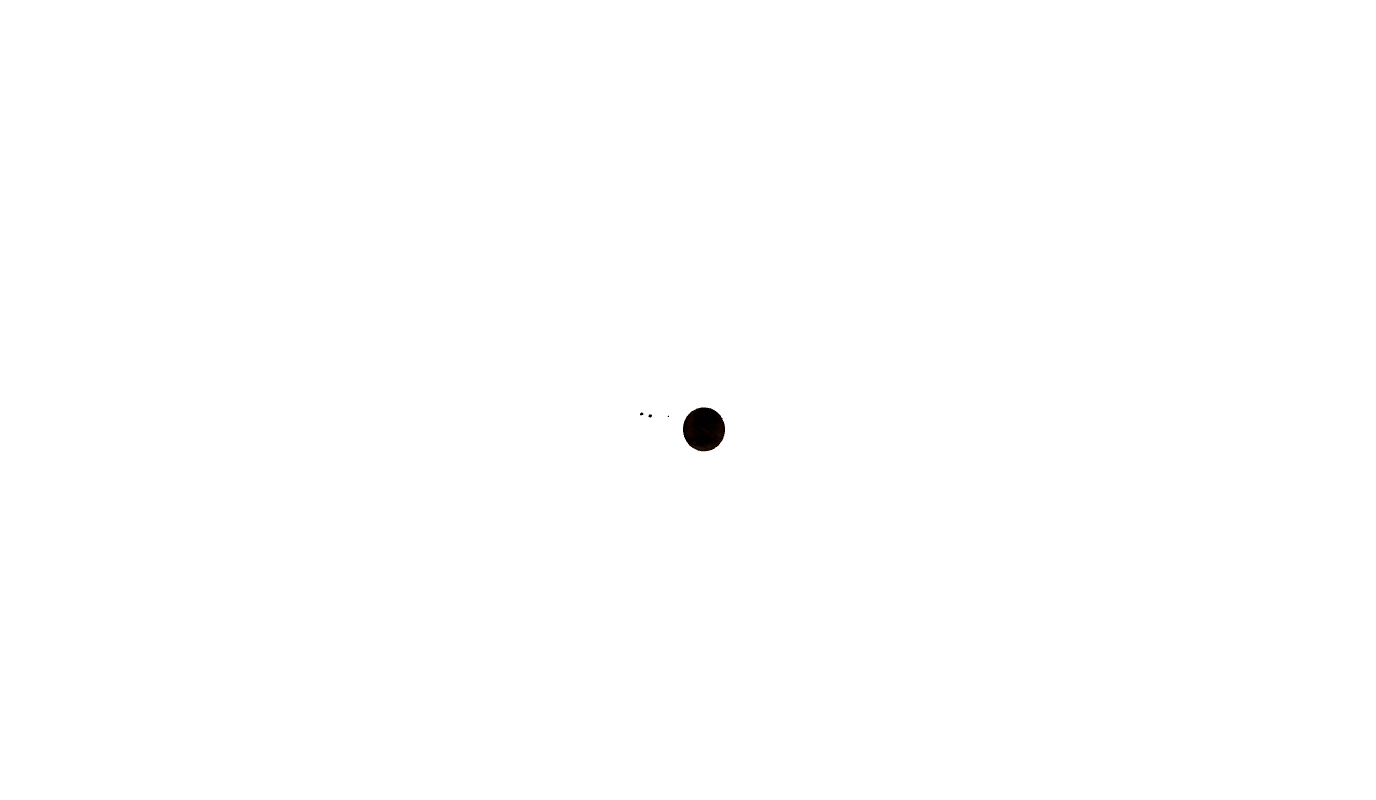
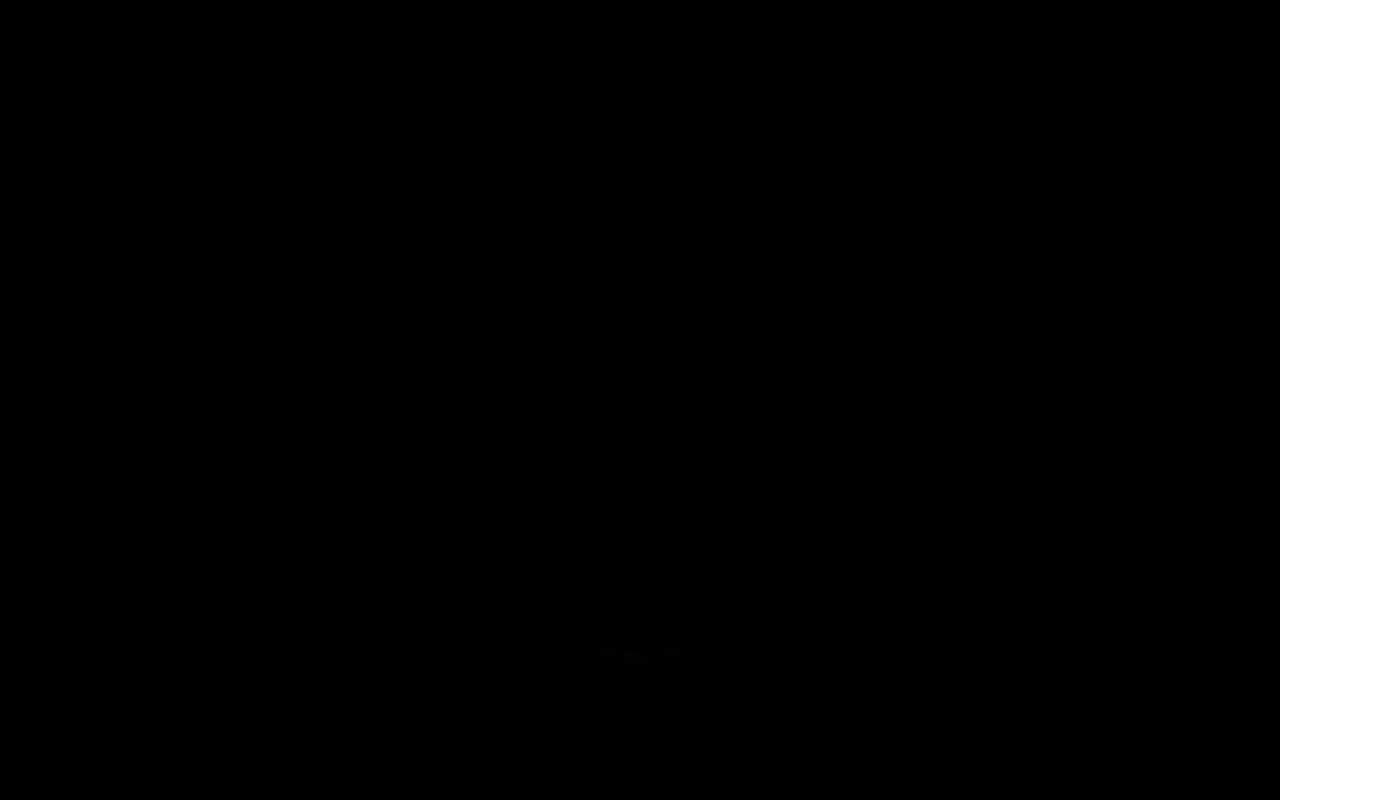
Before and after one commit to mfarrelly/planets, a React (Vite) app: page / in a window 1280 px wide. Shown: the whole page, 1376 px wide, since content can reach past the window. Built offline with nearby package versions, Linux system fonts and the light colour scheme.

Commit message:
Update formatting

```diff
--- a/src/App.css
+++ b/src/App.css
@@ -1,7 +1,6 @@
 #root {
-  max-width: 1280px;
-  margin: 0 auto;
-  padding: 2rem;
+    margin: 0;
+    padding: 0;
     text-align: center;
 }
 
@@ -34,14 +33,12 @@
 }
 
 .App {
-  width: 1280px;
-  height: 100%;
+    width: 100vw;
 }
 
 .card {
-  padding: 2em;
     width: 100%;
-  height: 100%;
+    height: 800px;
 }
 
 .read-the-docs {
--- a/src/planet.tsx
+++ b/src/planet.tsx
@@ -101,20 +101,20 @@ export function Planet({
     const rotDelta = useMemo(() => asV3(rotationDelta), [rotationDelta]);
     const movDelta = useMemo(() => asV3(moveDelta), [moveDelta]);
 
-    useFrame((_state, _delta) => {
+    useFrame((_state, delta) => {
         if (!ref.current) {
             return;
         }
-        ref.current.rotation.x += rotDelta.x;
-        ref.current.rotation.y += rotDelta.y;
-        ref.current.rotation.z += rotDelta.z;
+        ref.current.rotation.x += rotDelta.x * delta;
+        ref.current.rotation.y += rotDelta.y * delta;
+        ref.current.rotation.z += rotDelta.z * delta;
 
         const nextPosition = moveFunc
-            ? moveFunc(props, _delta, refTime.current, ref.current.position)
+            ? moveFunc(props, delta, refTime.current, ref.current.position)
             : new THREE.Vector3(
-                  Math.sin(refTime.current) * _delta,
+                  Math.sin(refTime.current) * delta,
                   0,
-                  Math.cos(refTime.current) * _delta
+                  Math.cos(refTime.current) * delta
               );
 
         nextPosition.add(center);
@@ -122,10 +122,10 @@ export function Planet({
 
         // setCenter(nextPosition);
 
-        refTime.current += _delta;
+        refTime.current += delta;
     });
 
-    // Return the view, these are regular Threejs elements expressed in JSX
+    // Return the view, these are regular ThreeJS elements expressed in JSX
     return (
         <mesh
             {...props}
--- a/src/world.tsx
+++ b/src/world.tsx
@@ -46,8 +46,9 @@ export function Scene() {
     const mercuryMaterial = useLoader(TextureLoader, mercuryImage);
     return (
         <>
-      <ambientLight color="#555" />
+            <ambientLight color="#222" />
             <pointLight position={[0, -10, -50]} color="white" />
+            <color attach="background" args={["#000"]} />
             <Planet
                 {...adjustProps({
                     position: [0, -10, -50],
```
Lines whose indentation alone changed are shown as unchanged.
